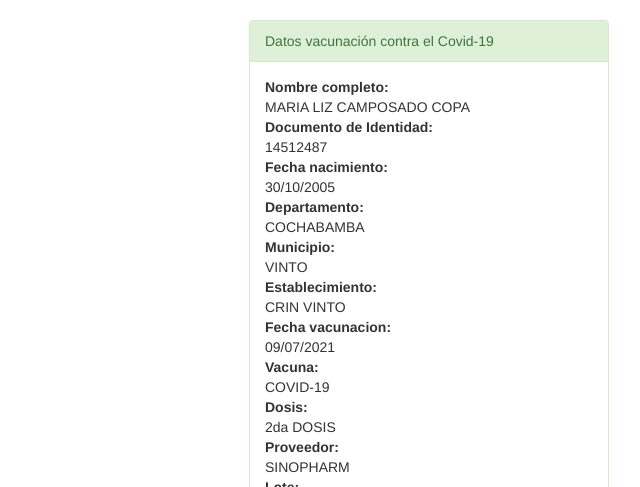
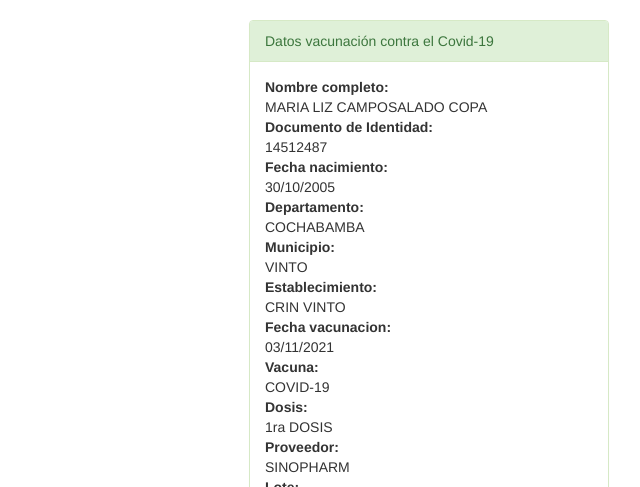
Before and after one commit to marializcamposado/sus.minsalud.gob.bo, a plain HTML site: page index.html in a window 1280 px wide. Shown: the top 487 px of the page, 211-851 px from the left. Drawn offline with Linux system fonts and the light colour scheme.

Commit message:
Sistema Nacional de Información en Salud - SNIS-VE
Sistema Nacional de Información en Salud - SNIS-VE

```diff
--- a/index.html
+++ b/index.html
@@ -27,7 +27,7 @@
               <div class="panel-heading">Datos vacunaci&oacute;n contra el Covid-19</div>
               <div class="panel-body">
                 <dt>Nombre completo: </dt>
-                <dd>MARIA LIZ CAMPOSADO COPA</dd>
+                <dd>MARIA LIZ CAMPOSALADO COPA</dd>
                 <dt>Documento de Identidad:</dt>
                 <dd> 14512487</dd>
                 <dt>Fecha nacimiento:</dt>
@@ -39,11 +39,11 @@
                 <dt>Establecimiento:</dt>
                 <dd> CRIN VINTO</dd>
                 <dt>Fecha vacunacion:</dt>
-                <dd>09/07/2021</dd>
+                <dd>03/11/2021</dd>
                 <dt>Vacuna:</dt>
                 <dd>COVID-19 </dd>
                 <dt>Dosis:</dt>
-                <dd>2da DOSIS </dd>
+                <dd>1ra DOSIS </dd>
                 <dt>Proveedor:</dt>
                 <dd>SINOPHARM </dd>
                 <dt>Lote:</dt>
```
